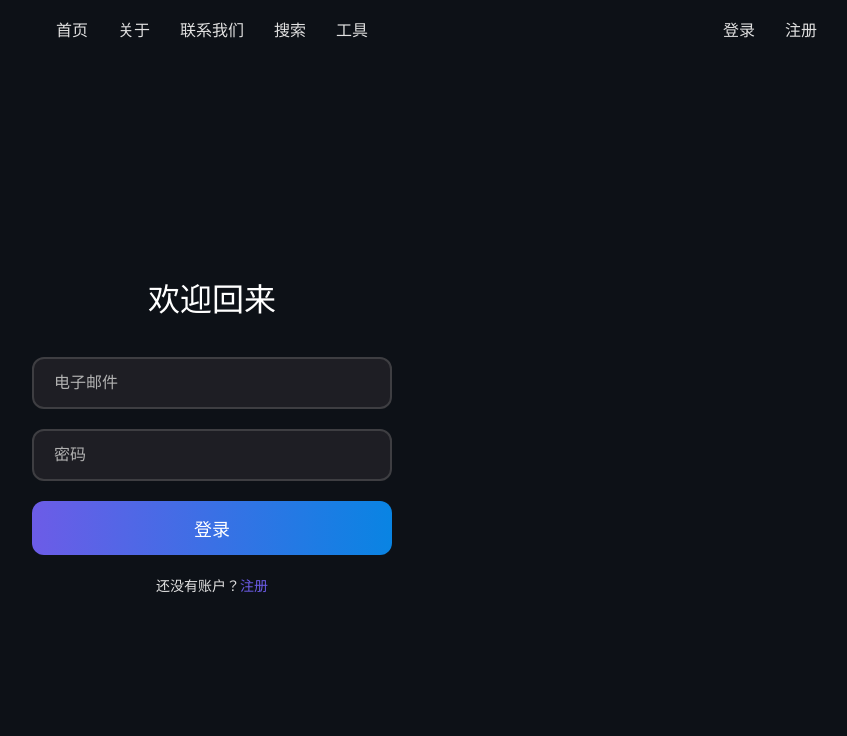
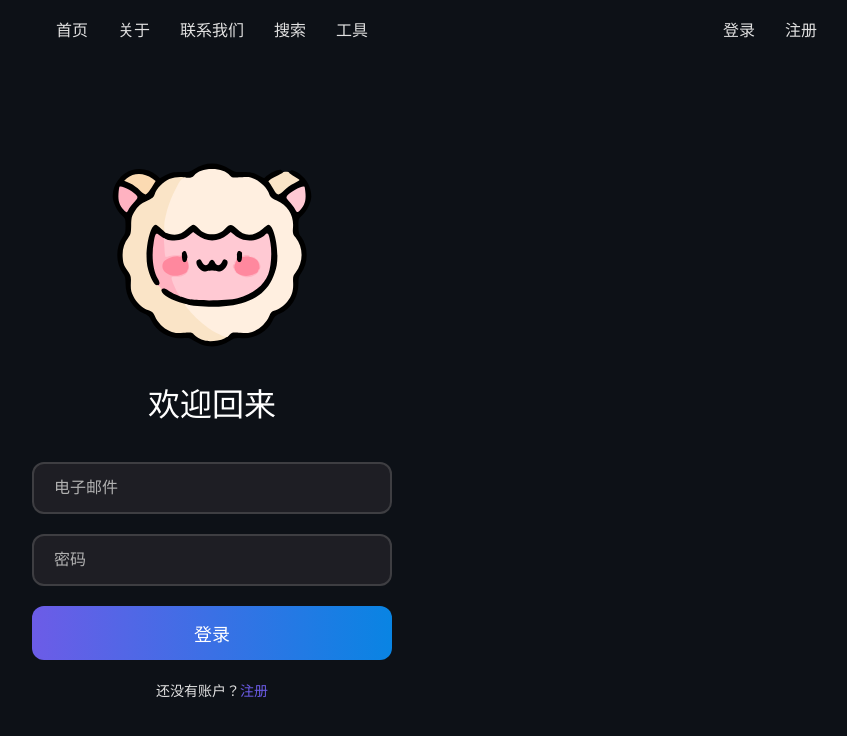
Before and after one commit to KKKKahn/my-vue-app, a Vue app: page /login in a window 1280 px wide. Shown: the top 736 px of the page, without its empty margins (428-1275 px from the left). Built offline with nearby package versions, Linux system fonts and the light colour scheme; no server answers.

Commit message:
更新新功能

```diff
--- a/src/components/Login.vue
+++ b/src/components/Login.vue
@@ -1,14 +1,21 @@
 <template>
     <div class="auth-container">
+      <!-- 在“欢迎回来”标题上方添加SVG图像 -->
+      <img src="../assets/icons/kahn.svg" alt="Kahn 图标" class="kahn-icon" />
+
       <h1 class="auth-title">欢迎回来</h1>
 
       <form @submit.prevent="login">
+        <!-- 邮箱输入框 -->
         <div class="input-group">
           <input type="email" v-model="email" placeholder="电子邮件" required />
         </div>
+
+        <!-- 密码输入框 -->
         <div class="input-group">
           <input type="password" v-model="password" placeholder="密码" required />
         </div>
+
         <button type="submit" class="login-button">登录</button>
       </form>
 
@@ -53,12 +60,18 @@
   /* 覆盖整个屏幕，并使用与 body 相同的背景色 */
   .auth-container {
     width: 100vw;
-    height: 30%;
+    height: 20%;
     background-color: #0d1117; /* 背景色 */
     display: flex;
     justify-content: center;
     align-items: center;
     flex-direction: column;
+  }
+
+  .kahn-icon {
+    width: 200px; /* 图标宽度 */
+    height: 200px; /* 图标高度 */
+    margin-bottom: 10px; /* 与“欢迎回来”标题之间的间距 */
   }
 
   .auth-title {
```
Also changed, not shown: src/assets/icons/kahn.svg (added).
